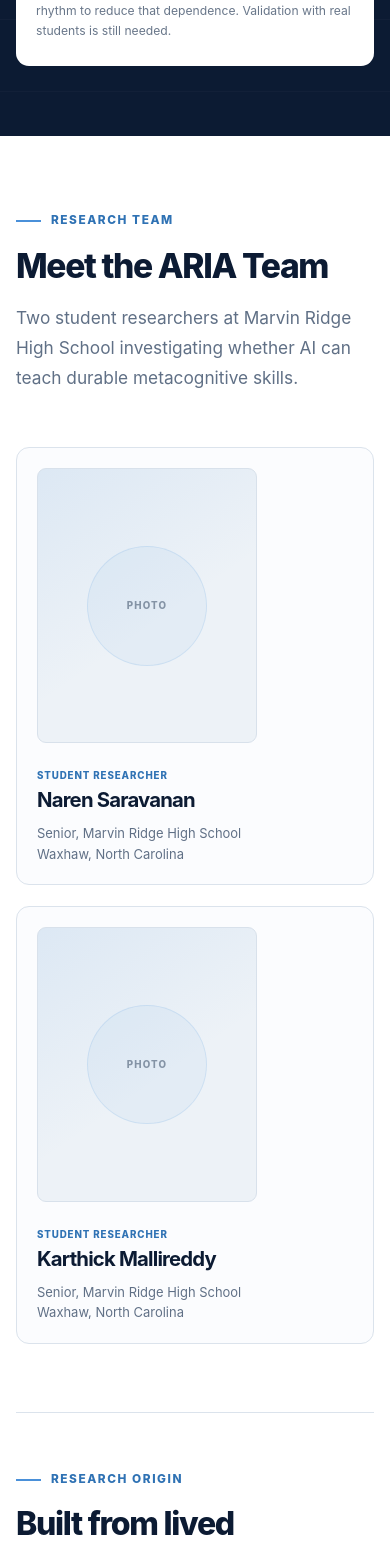
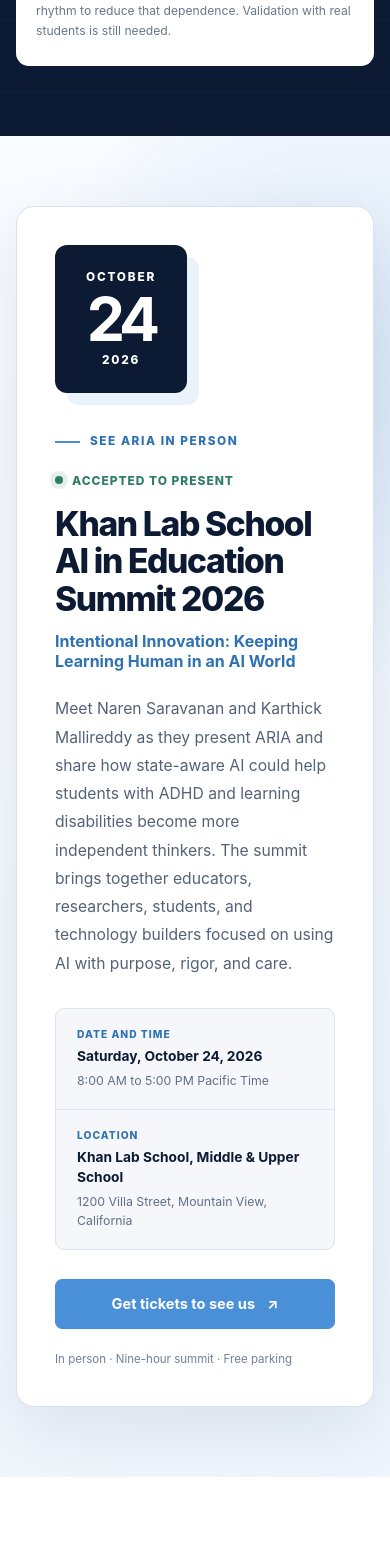
Before and after one commit to NarenS31/ariawebsite, a Next.js app: page / in a window 390 px wide. Shown: the part 7780-9323 px from the top of the page. Built offline with nearby package versions, Linux system fonts and the light colour scheme.

Commit message:
Add Khan Lab School summit section

```diff
--- a/src/App.tsx
+++ b/src/App.tsx
@@ -20,11 +20,14 @@
 const navItems = [
   { label: "How It Works", href: "#how-it-works" },
   { label: "Research", href: "#research" },
+  { label: "See Us", href: "#see-us" },
   { label: "Team", href: "#about" },
   { label: "Get Involved", href: "#get-involved" },
 ] as const;
 
 const revealTransition = { duration: 0.55, ease: [0.22, 1, 0.36, 1] } as const;
+const summitTicketsUrl =
+  "https://www.eventbrite.com/e/ai-in-education-summit-2026-khan-lab-school-tickets-1988581168807?aff=oddtdtcreator";
 
 function Reveal({
   children,
@@ -589,6 +592,64 @@
   );
 }
 
+function SeeUs() {
+  return (
+    <section className="section summit-section" id="see-us">
+      <div className="container">
+        <Reveal>
+          <div className="summit-shell">
+            <div className="summit-date" aria-label="October 24, 2026">
+              <span>October</span>
+              <strong>24</strong>
+              <span>2026</span>
+            </div>
+            <div className="summit-content">
+              <Eyebrow>See ARIA in person</Eyebrow>
+              <p className="summit-status">
+                <i aria-hidden="true" />
+                Accepted to present
+              </p>
+              <h2>Khan Lab School AI in Education Summit 2026</h2>
+              <p className="summit-theme">
+                Intentional Innovation: Keeping Learning Human in an AI World
+              </p>
+              <p className="summit-description">
+                Meet Naren Saravanan and Karthick Mallireddy as they present ARIA and share how
+                state-aware AI could help students with ADHD and learning disabilities become more
+                independent thinkers. The summit brings together educators, researchers, students,
+                and technology builders focused on using AI with purpose, rigor, and care.
+              </p>
+              <div className="summit-details">
+                <div>
+                  <span>Date and time</span>
+                  <strong>Saturday, October 24, 2026</strong>
+                  <p>8:00 AM to 5:00 PM Pacific Time</p>
+                </div>
+                <div>
+                  <span>Location</span>
+                  <strong>Khan Lab School, Middle &amp; Upper School</strong>
+                  <p>1200 Villa Street, Mountain View, California</p>
+                </div>
+              </div>
+              <div className="summit-actions">
+                <a
+                  className="button button--summit"
+                  href={summitTicketsUrl}
+                  target="_blank"
+                  rel="noreferrer"
+                >
+                  Get tickets to see us <span>↗</span>
+                </a>
+                <p>In person · Nine-hour summit · Free parking</p>
+              </div>
+            </div>
+          </div>
+        </Reveal>
+      </div>
+    </section>
+  );
+}
+
 function GetInvolved() {
   const groups = [
     {
@@ -709,6 +770,7 @@
         <Problem />
         <HowItWorks />
         <Research />
+        <SeeUs />
         <Team />
         <GetInvolved />
       </main>
--- a/src/styles.css
+++ b/src/styles.css
@@ -1076,6 +1076,164 @@
   color: var(--navy);
 }
 
+/* Summit */
+
+.summit-section {
+  background:
+    radial-gradient(circle at 86% 18%, rgba(74, 144, 217, 0.18), transparent 28%),
+    linear-gradient(135deg, #f8fbff 0%, #eef5fc 100%);
+}
+
+.summit-shell {
+  display: grid;
+  grid-template-columns: 190px minmax(0, 1fr);
+  gap: clamp(42px, 7vw, 90px);
+  padding: clamp(38px, 6vw, 72px);
+  background: #fff;
+  border: 1px solid #d5e2ef;
+  border-radius: 18px;
+  box-shadow: 0 24px 70px rgba(12, 27, 51, 0.09);
+}
+
+.summit-date {
+  display: flex;
+  width: 190px;
+  height: 218px;
+  align-items: center;
+  justify-content: center;
+  align-self: start;
+  flex-direction: column;
+  color: #fff;
+  background: var(--navy);
+  border-radius: 12px;
+  box-shadow: 12px 12px 0 var(--blue-pale);
+}
+
+.summit-date span {
+  font-size: 0.74rem;
+  font-weight: 800;
+  letter-spacing: 0.15em;
+  text-transform: uppercase;
+}
+
+.summit-date strong {
+  margin: 8px 0 6px;
+  color: #fff;
+  font-size: 5.4rem;
+  letter-spacing: -0.08em;
+  line-height: 0.9;
+}
+
+.summit-content {
+  max-width: 780px;
+}
+
+.summit-status {
+  display: inline-flex;
+  align-items: center;
+  gap: 9px;
+  margin-bottom: 17px;
+  color: var(--green);
+  font-size: 0.75rem;
+  font-weight: 800;
+  letter-spacing: 0.08em;
+  text-transform: uppercase;
+}
+
+.summit-status i {
+  width: 8px;
+  height: 8px;
+  background: var(--green);
+  border-radius: 50%;
+  box-shadow: 0 0 0 5px rgba(47, 125, 103, 0.12);
+}
+
+.summit-content h2 {
+  max-width: 720px;
+  margin-bottom: 14px;
+}
+
+.summit-theme {
+  margin-bottom: 24px;
+  color: var(--blue-dark);
+  font-size: 1rem;
+  font-weight: 700;
+}
+
+.summit-description {
+  max-width: 750px;
+  margin-bottom: 30px;
+  color: #536276;
+  font-size: 0.98rem;
+  line-height: 1.8;
+}
+
+.summit-details {
+  display: grid;
+  grid-template-columns: repeat(2, 1fr);
+  gap: 1px;
+  margin-bottom: 29px;
+  overflow: hidden;
+  background: var(--line);
+  border: 1px solid var(--line);
+  border-radius: 9px;
+}
+
+.summit-details > div {
+  padding: 19px 21px;
+  background: var(--wash);
+}
+
+.summit-details span {
+  display: block;
+  margin-bottom: 7px;
+  color: var(--blue-dark);
+  font-size: 0.64rem;
+  font-weight: 800;
+  letter-spacing: 0.1em;
+  text-transform: uppercase;
+}
+
+.summit-details strong {
+  display: block;
+  margin-bottom: 5px;
+  color: var(--navy);
+  font-size: 0.86rem;
+  line-height: 1.45;
+}
+
+.summit-details p {
+  margin: 0;
+  color: var(--muted);
+  font-size: 0.77rem;
+  line-height: 1.5;
+}
+
+.summit-actions {
+  display: flex;
+  align-items: center;
+  gap: 22px;
+}
+
+.button--summit {
+  color: #fff;
+  background: var(--blue);
+  border-color: var(--blue);
+}
+
+.button--summit:hover {
+  color: #fff;
+  background: var(--blue-dark);
+  border-color: var(--blue-dark);
+}
+
+.summit-actions p {
+  margin: 0;
+  color: #718096;
+  font-size: 0.72rem;
+  line-height: 1.5;
+}
+
 /* Team */
 
 .team-section {
@@ -1521,6 +1679,20 @@
     gap: 45px;
   }
 
+  .summit-shell {
+    grid-template-columns: 145px minmax(0, 1fr);
+    gap: 40px;
+  }
+
+  .summit-date {
+    width: 145px;
+    height: 180px;
+  }
+
+  .summit-date strong {
+    font-size: 4.3rem;
+  }
+
   .involved-grid {
     gap: 25px;
   }
@@ -1596,6 +1768,29 @@
     gap: 10px;
   }
 
+  .summit-shell {
+    grid-template-columns: 1fr;
+    gap: 34px;
+  }
+
+  .summit-date {
+    width: 132px;
+    height: 148px;
+  }
+
+  .summit-date strong {
+    font-size: 3.8rem;
+  }
+
+  .summit-details {
+    grid-template-columns: 1fr;
+  }
+
+  .summit-actions {
+    align-items: flex-start;
+    flex-direction: column;
+  }
+
   .feature-card,
   .metric-card {
     min-height: 0;
```
